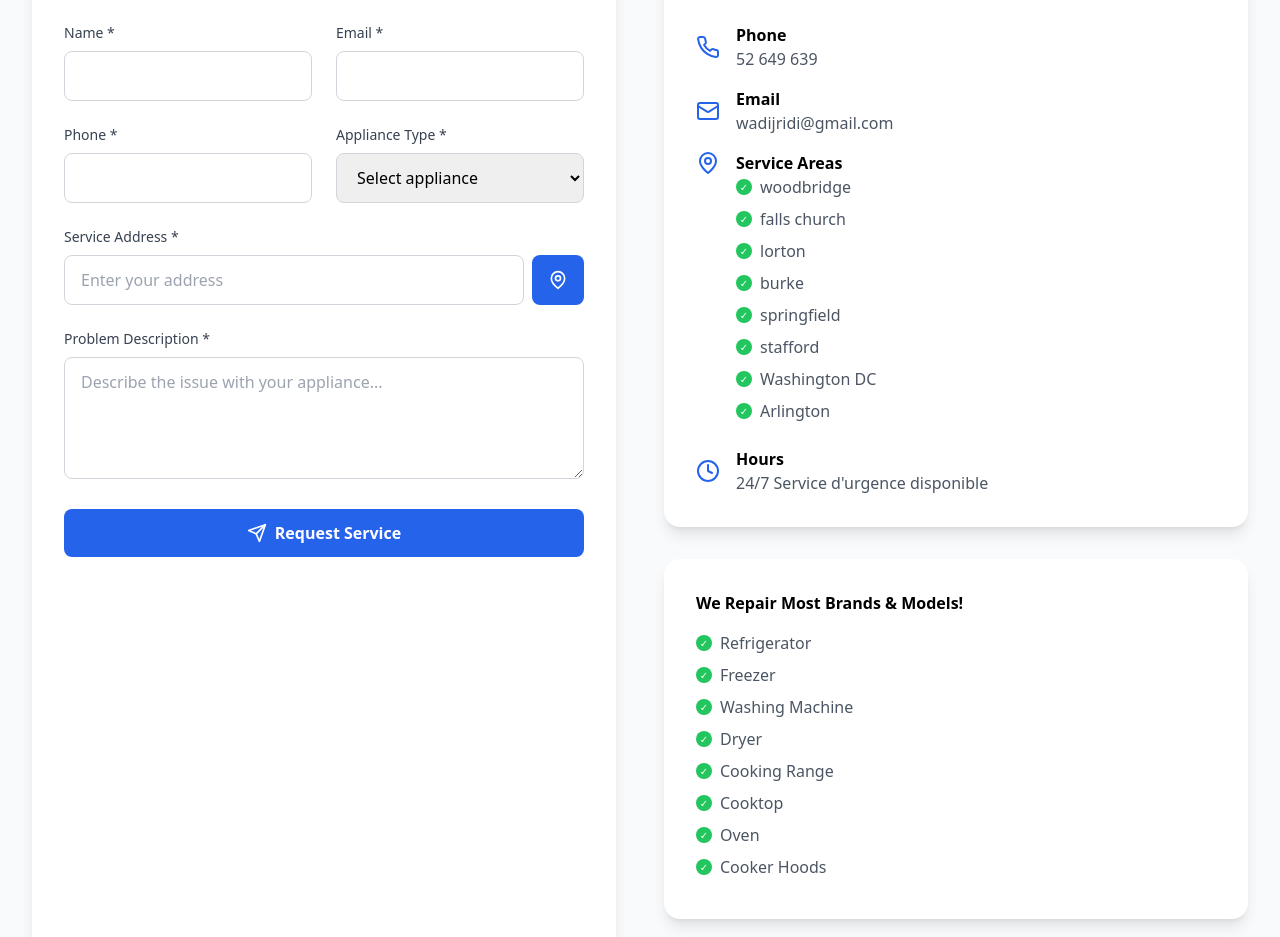
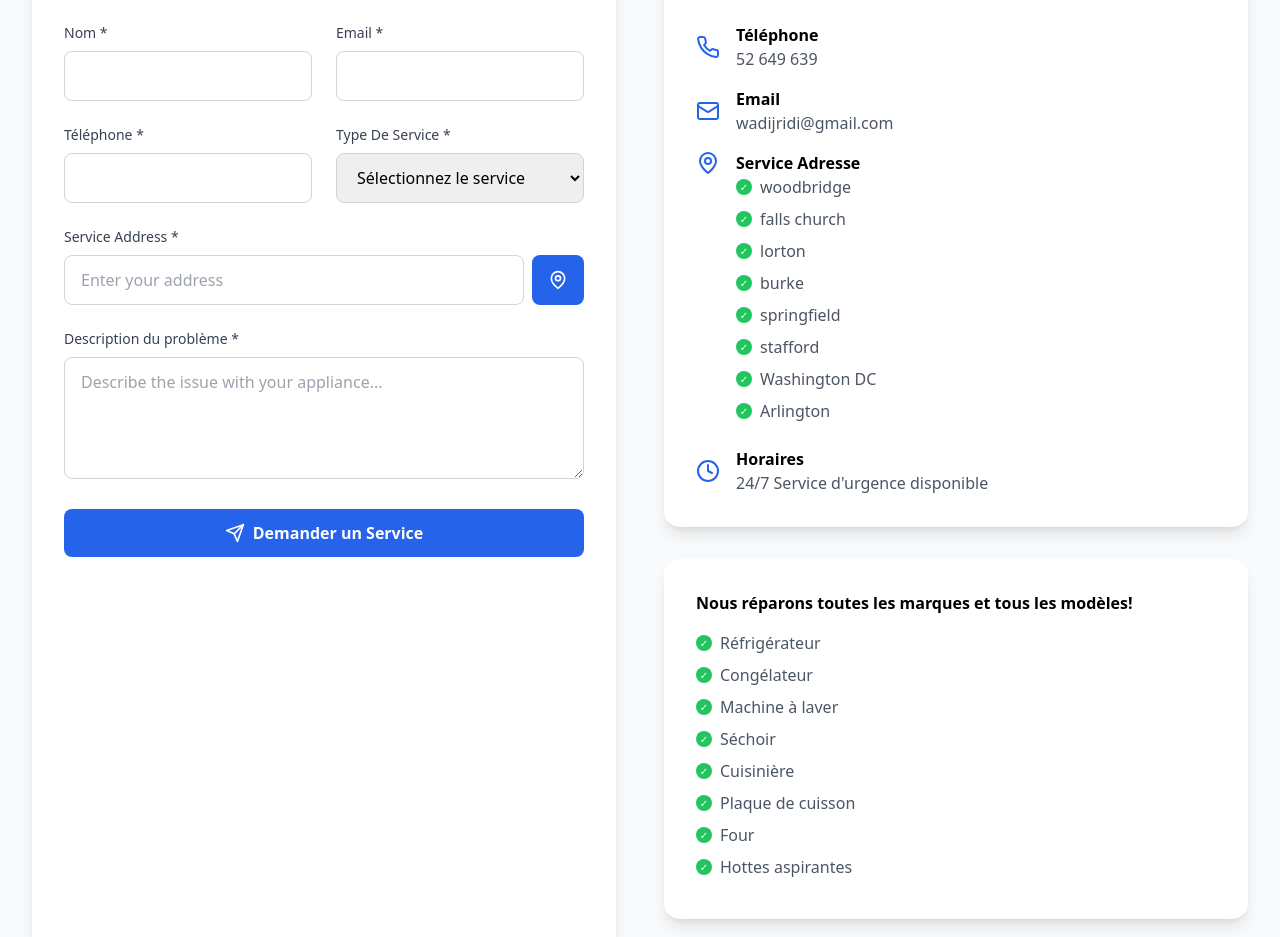
Before and after one commit to labotechservicetn-ship-it/LaboTech_Service, a React (Vite) app: page / in a window 1280 px wide. Shown: the part 5870-6807 px from the top of the page. Built offline with nearby package versions, Linux system fonts and the light colour scheme.

Commit message:
Updated Contact.tsx

```diff
--- a/src/components/Contact.tsx
+++ b/src/components/Contact.tsx
@@ -61,8 +61,8 @@ const Contact = () => {
       <section id="contact" className="py-20 bg-gray-50">
         <div className="max-w-7xl mx-auto px-4 sm:px-6 lg:px-8">
           <div className="bg-white rounded-2xl shadow-lg p-8 text-center">
-            <h3 className="text-2xl font-bold text-gray-900 mb-4">Thank you!</h3>
-            <p className="text-gray-700">Your service request has been submitted successfully. We will contact you soon.</p>
+            <h3 className="text-2xl font-bold text-gray-900 mb-4">Merci!</h3>
+            <p className="text-gray-700">Votre demande de service a bien été enregistrée. Nous vous contacterons trés rapidement.</p>
           </div>
         </div>
       </section>
@@ -73,9 +73,9 @@ const Contact = () => {
     <section id="contact" className="py-20 bg-gray-50">
       <div className="max-w-7xl mx-auto px-4 sm:px-6 lg:px-8">
         <div className="text-center mb-16">
-          <h2 className="text-4xl font-bold text-gray-900 mb-4">Get In Touch</h2>
-          <p className="text-xl text-gray-600">Ready to fix your appliance? Contact us today!</p>
-          <h2 className="text-2xl font-bold text-blue-600 mt-8">In addition to a full range of repair services, Alliance Appliance LLC also provides the following services for different appliances:</h2>
+          <h2 className="text-4xl font-bold text-gray-900 mb-4">Prendre Contact</h2>
+          <p className="text-xl text-gray-600">Besoin de faire réparer votre appareil électroménager ? Contactez-nous dès aujourd'hui !</p>
+          <h2 className="text-2xl font-bold text-blue-600 mt-8">Outre une gamme complète de services de réparation, Alliance Labotech Service propose également les services suivants pour différents appareils :</h2>
           <div className="flex items-center justify-center h-16">
             <Wrench className="h-8 w-8 text-blue-400 mr-2" />
           </div>
@@ -85,7 +85,7 @@ const Contact = () => {
         <div className="grid lg:grid-cols-2 gap-12">
           {/* Contact Form */}
           <div className="bg-white rounded-2xl shadow-lg p-8">
-            <h3 className="text-2xl font-bold text-gray-900 mb-6">Request Service</h3>
+            <h3 className="text-2xl font-bold text-gray-900 mb-6">Demander un service</h3>
             <form
               name="request-service"
               method="POST"
@@ -97,7 +97,7 @@ const Contact = () => {
 
               <div className="grid md:grid-cols-2 gap-6">
                 <div>
-                  <label className="block text-sm font-medium text-gray-700 mb-2">Name *</label>
+                  <label className="block text-sm font-medium text-gray-700 mb-2">Nom *</label>
                   <input
                     type="text"
                     name="name"
@@ -122,7 +122,7 @@ const Contact = () => {
 
               <div className="grid md:grid-cols-2 gap-6">
                 <div>
-                  <label className="block text-sm font-medium text-gray-700 mb-2">Phone *</label>
+                  <label className="block text-sm font-medium text-gray-700 mb-2">Téléphone *</label>
                   <input
                     type="tel"
                     name="phone"
@@ -133,7 +133,7 @@ const Contact = () => {
                   />
                 </div>
                 <div>
-                  <label className="block text-sm font-medium text-gray-700 mb-2">Appliance Type *</label>
+                  <label className="block text-sm font-medium text-gray-700 mb-2">Type De Service *</label>
                   <select
                     name="applianceType"
                     value={formData.applianceType}
@@ -141,14 +141,14 @@ const Contact = () => {
                     required
                     className="w-full px-4 py-3 border border-gray-300 rounded-lg focus:ring-2 focus:ring-blue-500 focus:border-transparent"
                   >
-                    <option value="">Select appliance</option>
-                    <option value="refrigerator">Refrigerator</option>
-                    <option value="washing-machine">Washing Machine</option>
-                    <option value="dryer">Dryer</option>
-                    <option value="dishwasher">Dishwasher</option>
-                    <option value="oven-range">Oven/Range</option>
-                    <option value="microwave">Microwave</option>
-                    <option value="other">Other</option>
+                    <option value="">Sélectionnez le service</option>
+                    <option value="refrigerator">Réfrigérateur</option>
+                    <option value="washing-machine">Machine à laver</option>
+                    <option value="dryer">Séchoir</option>
+                    <option value="dishwasher">Lave-vaisselle</option>
+                    <option value="oven-range">Four/Cuisinière</option>
+                    <option value="microwave">Micro-ondes</option>
+                    <option value="other">Autre</option>
                   </select>
                 </div>
               </div>
@@ -176,7 +176,7 @@ const Contact = () => {
               </div>
 
               <div>
-                <label className="block text-sm font-medium text-gray-700 mb-2">Problem Description *</label>
+                <label className="block text-sm font-medium text-gray-700 mb-2">Description du problème *</label>
                 <textarea
                   name="description"
                   value={formData.description}
@@ -193,7 +193,7 @@ const Contact = () => {
                 className="w-full bg-blue-600 text-white py-3 px-6 rounded-lg font-semibold hover:bg-blue-700 transition-colors flex items-center justify-center space-x-2"
               >
                 <Send className="h-5 w-5" />
-                <span>Request Service</span>
+                <span>Demander un Service</span>
               </button>
             </form>
           </div>
@@ -206,7 +206,7 @@ const Contact = () => {
           <div className="flex items-center">
             <Phone className="h-6 w-6 text-blue-600 mr-4" />
             <div>
-              <div className="font-semibold">Phone</div>
+              <div className="font-semibold">Téléphone</div>
               <div className="text-gray-600">{contactData.phone}</div>
             </div>
           </div>
@@ -222,7 +222,7 @@ const Contact = () => {
           <div className="flex items-start">
             <MapPin className="h-6 w-6 text-blue-600 mr-4" />
             <div>
-              <div className="font-semibold">Service Areas</div>
+              <div className="font-semibold">Service Adresse</div>
               {contactData.serviceAreas.map((area: string, idx: number) => (
                 <div key={idx} className="flex items-center mb-2">
                   <span className="flex items-center justify-center w-4 h-4 rounded-full bg-green-500 text-white text-[10px] mr-2">
@@ -237,7 +237,7 @@ const Contact = () => {
           <div className="flex items-center">
             <Clock className="h-6 w-6 text-blue-600 mr-4" />
             <div>
-              <div className="font-semibold">Hours</div>
+              <div className="font-semibold">Horaires</div>
               <div className="text-gray-600">{contactData.hours}</div>
             </div>
           </div>
@@ -246,62 +246,62 @@ const Contact = () => {
 
             {/* Appliances We Repair */}
             <div className="bg-white rounded-2xl shadow-lg p-8 mb-8">
-              <div className="font-semibold mb-4">We Repair Most Brands & Models!</div>
+              <div className="font-semibold mb-4">Nous réparons toutes les marques et tous les modèles!</div>
 
               <div className="flex items-center mb-2">
                 <span className="flex items-center justify-center w-4 h-4 rounded-full bg-green-500 text-white text-[10px] mr-2">
                   ✓
                 </span>
-                <div className="text-gray-600">Refrigerator</div>
+                <div className="text-gray-600">Réfrigérateur</div>
               </div>
 
               <div className="flex items-center mb-2">
                 <span className="flex items-center justify-center w-4 h-4 rounded-full bg-green-500 text-white text-[10px] mr-2">
                   ✓
                 </span>
-                <div className="text-gray-600">Freezer</div>
+                <div className="text-gray-600">Congélateur</div>
               </div>
 
               <div className="flex items-center mb-2">
                 <span className="flex items-center justify-center w-4 h-4 rounded-full bg-green-500 text-white text-[10px] mr-2">
                   ✓
                 </span>
-                <div className="text-gray-600">Washing Machine</div>
+                <div className="text-gray-600">Machine à laver</div>
               </div>
 
               <div className="flex items-center mb-2">
                 <span className="flex items-center justify-center w-4 h-4 rounded-full bg-green-500 text-white text-[10px] mr-2">
                   ✓
                 </span>
-                <div className="text-gray-600">Dryer</div>
+                <div className="text-gray-600">Séchoir</div>
               </div>
 
               <div className="flex items-center mb-2">
                 <span className="flex items-center justify-center w-4 h-4 rounded-full bg-green-500 text-white text-[10px] mr-2">
                   ✓
                 </span>
-                <div className="text-gray-600">Cooking Range</div>
+                <div className="text-gray-600">Cuisinière</div>
               </div>
 
               <div className="flex items-center mb-2">
                 <span className="flex items-center justify-center w-4 h-4 rounded-full bg-green-500 text-white text-[10px] mr-2">
                   ✓
                 </span>
-                <div className="text-gray-600">Cooktop</div>
+                <div className="text-gray-600">Plaque de cuisson</div>
               </div>
 
               <div className="flex items-center mb-2">
                 <span className="flex items-center justify-center w-4 h-4 rounded-full bg-green-500 text-white text-[10px] mr-2">
                   ✓
                 </span>
-                <div className="text-gray-600">Oven</div>
+                <div className="text-gray-600">Four</div>
               </div>
 
               <div className="flex items-center mb-2">
                 <span className="flex items-center justify-center w-4 h-4 rounded-full bg-green-500 text-white text-[10px] mr-2">
                   ✓
                 </span>
-                <div className="text-gray-600">Cooker Hoods</div>
+                <div className="text-gray-600">Hottes aspirantes</div>
               </div>
             </div>
           </div>
@@ -314,7 +314,7 @@ const Contact = () => {
         <div className="fixed inset-0 bg-black bg-opacity-50 z-50 flex items-center justify-center p-4">
           <div className="bg-white rounded-2xl max-w-4xl w-full max-h-[90vh] overflow-hidden">
             <div className="flex justify-between items-center p-6 border-b">
-              <h3 className="text-xl font-bold">Select Your Location</h3>
+              <h3 className="text-xl font-bold">Sélectionnez votre emplacement</h3>
               <button
                 onClick={() => setIsMapModalOpen(false)}
                 className="text-gray-500 hover:text-gray-700"
@@ -340,30 +340,11 @@ const Contact = () => {
                   onClick={() => selectLocation('123 Main St, New York, NY 10001')}
                   className="p-4 border border-gray-300 rounded-lg hover:border-blue-500 hover:bg-blue-50 transition-colors text-left"
                 >
-                  <div className="font-semibold">Manhattan</div>
-                  <div className="text-gray-600">123 Main St, New York, NY 10001</div>
+                  <div className="font-semibold">Tunis</div>
+                  <div className="text-gray-600">Ezzouhour Route X</div>
                 </button>
-                <button
-                  onClick={() => selectLocation('456 Oak Ave, Brooklyn, NY 11201')}
-                  className="p-4 border border-gray-300 rounded-lg hover:border-blue-500 hover:bg-blue-50 transition-colors text-left"
-                >
-                  <div className="font-semibold">Brooklyn</div>
-                  <div className="text-gray-600">456 Oak Ave, Brooklyn, NY 11201</div>
-                </button>
-                <button
-                  onClick={() => selectLocation('789 Pine St, Queens, NY 11101')}
-                  className="p-4 border border-gray-300 rounded-lg hover:border-blue-500 hover:bg-blue-50 transition-colors text-left"
-                >
-                  <div className="font-semibold">Queens</div>
-                  <div className="text-gray-600">789 Pine St, Queens, NY 11101</div>
-                </button>
-                <button
-                  onClick={() => selectLocation('321 Elm St, Bronx, NY 10451')}
-                  className="p-4 border border-gray-300 rounded-lg hover:border-blue-500 hover:bg-blue-50 transition-colors text-left"
-                >
-                  <div className="font-semibold">Bronx</div>
-                  <div className="text-gray-600">321 Elm St, Bronx, NY 10451</div>
-                </button>
+
+
               </div>
             </div>
           </div>
```
